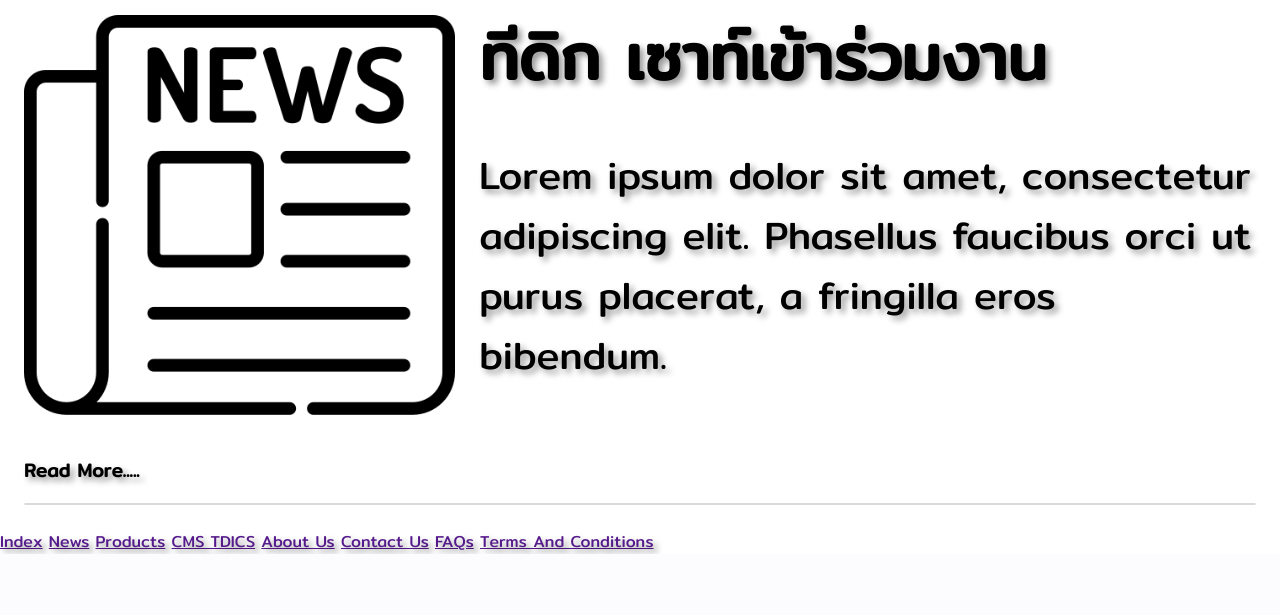
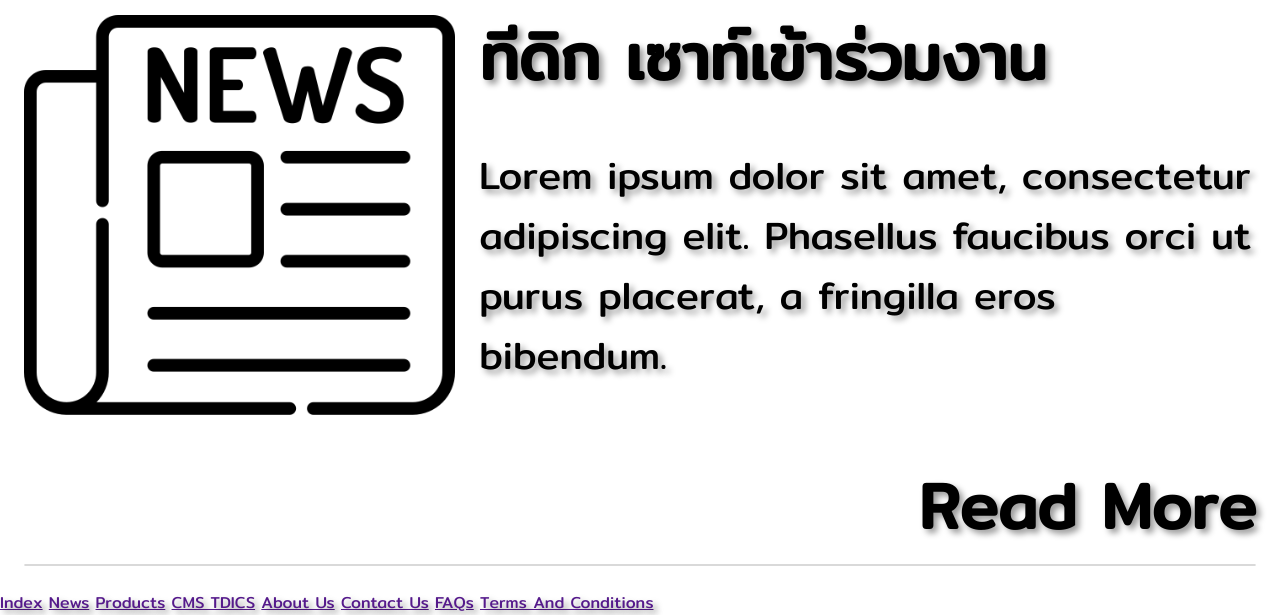
Before and after one commit to XeOn1991/TDICSOUTH, a PHP site: page / in a window 1280 px wide. Shown: the part 1920-2535 px from the top of the page. Before the commit the page ends 2474 px from the top, so only its background shows below. Run offline with PHP 8.4, Linux system fonts and the light colour scheme.

Commit message:
tdicsouth-commit-05

```diff
--- a/html/index.php
+++ b/html/index.php
@@ -57,7 +57,7 @@
                 </section>
 
                 <footer>
-                    <h3>Read More.....</h3>
+                    <h4 style="text-align: right; margin: 0; font-size:5vw;">Read More</h4>
                     <hr style="border: 1.5px solid #D9D9D9;border-radius: 5px;">
                 </footer>
             </article>
```
